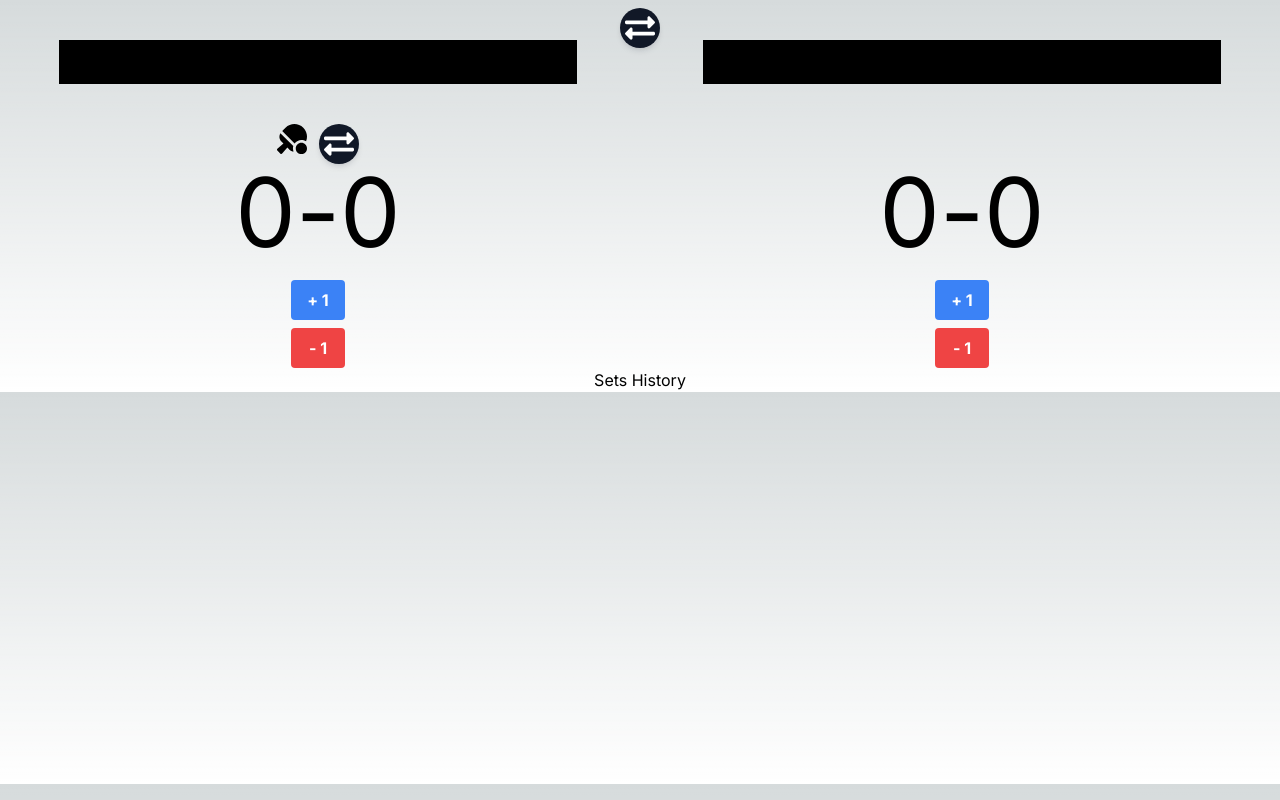
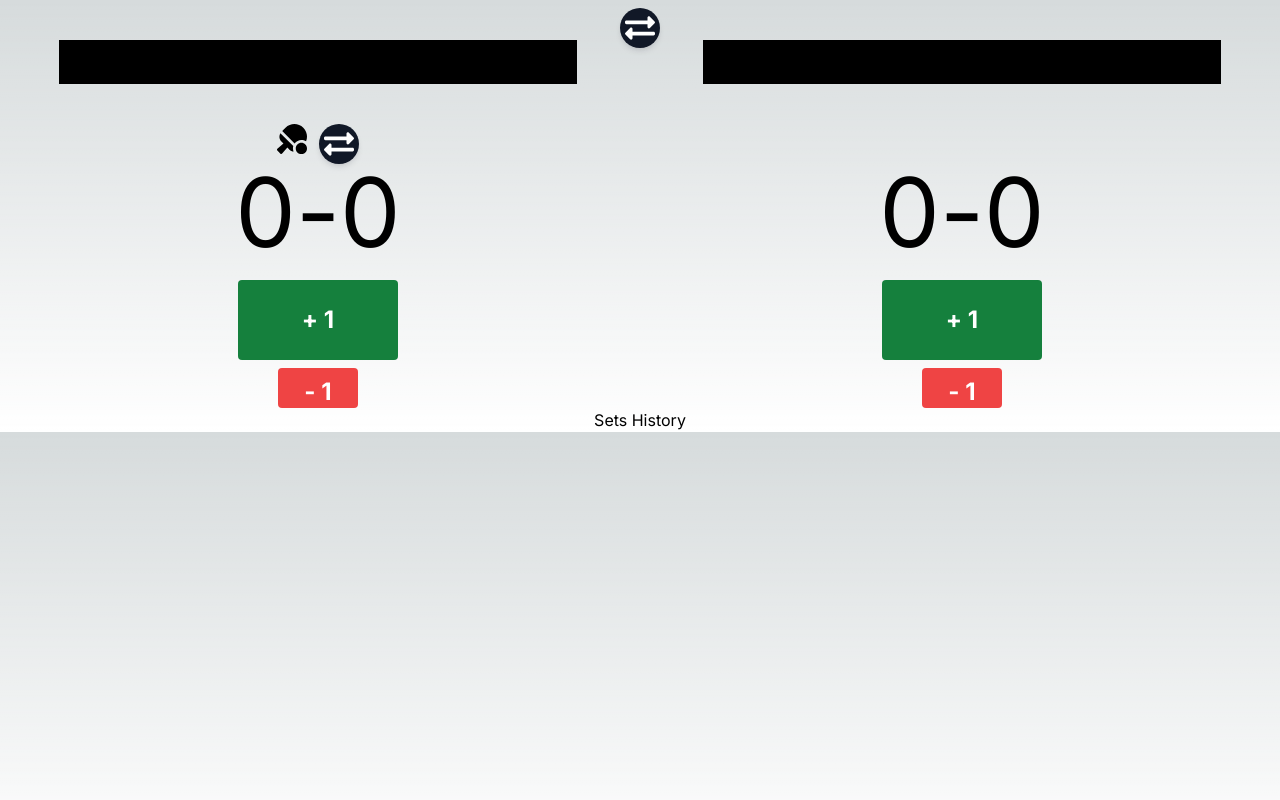
Before and after one commit to paulori22/table-tennis-score, a Next.js app: page / in a window 1280 px wide. Built offline with nearby package versions, Linux system fonts and the light colour scheme.

Commit message:
Increase increment button size and changed to green

```diff
--- a/src/components/PlayerScore.tsx
+++ b/src/components/PlayerScore.tsx
@@ -54,9 +54,9 @@ const PlayerScore: React.FunctionComponent<PlayerScoreProps> = ({
         <div className="text-8xl"> - </div>
         <div className="text-8xl">{playerScoreState.wonSets}</div>
       </div>
-      <div className="flex flex-col gap-2">
+      <div className="flex flex-col gap-2 items-center">
         <button
-          className="rounded bg-blue-500 px-4 py-2 font-bold text-white hover:bg-blue-700"
+          className="rounded w-40 h-20 bg-green-700 py-2 font-bold text-white hover:bg-green-900"
           onClick={() =>
             dispatch({
               type: ScoreActionType.INCREASE_PLAYER_POINTS_BY_1,
@@ -64,10 +64,10 @@ const PlayerScore: React.FunctionComponent<PlayerScoreProps> = ({
             })
           }
         >
-          + 1
+          <div className="text-2xl">+ 1</div>
         </button>
         <button
-          className="rounded bg-red-500 px-4 py-2 font-bold text-white hover:bg-red-700"
+          className="rounded w-20 h-10 bg-red-500 px-4 py-2 font-bold text-white hover:bg-red-700"
           onClick={() =>
             dispatch({
               type: ScoreActionType.DECREASE_PLAYER_POINTS_BY_1,
@@ -75,7 +75,7 @@ const PlayerScore: React.FunctionComponent<PlayerScoreProps> = ({
             })
           }
         >
-          - 1
+          <div className="text-2xl">- 1</div>
         </button>
       </div>
     </div>
```
